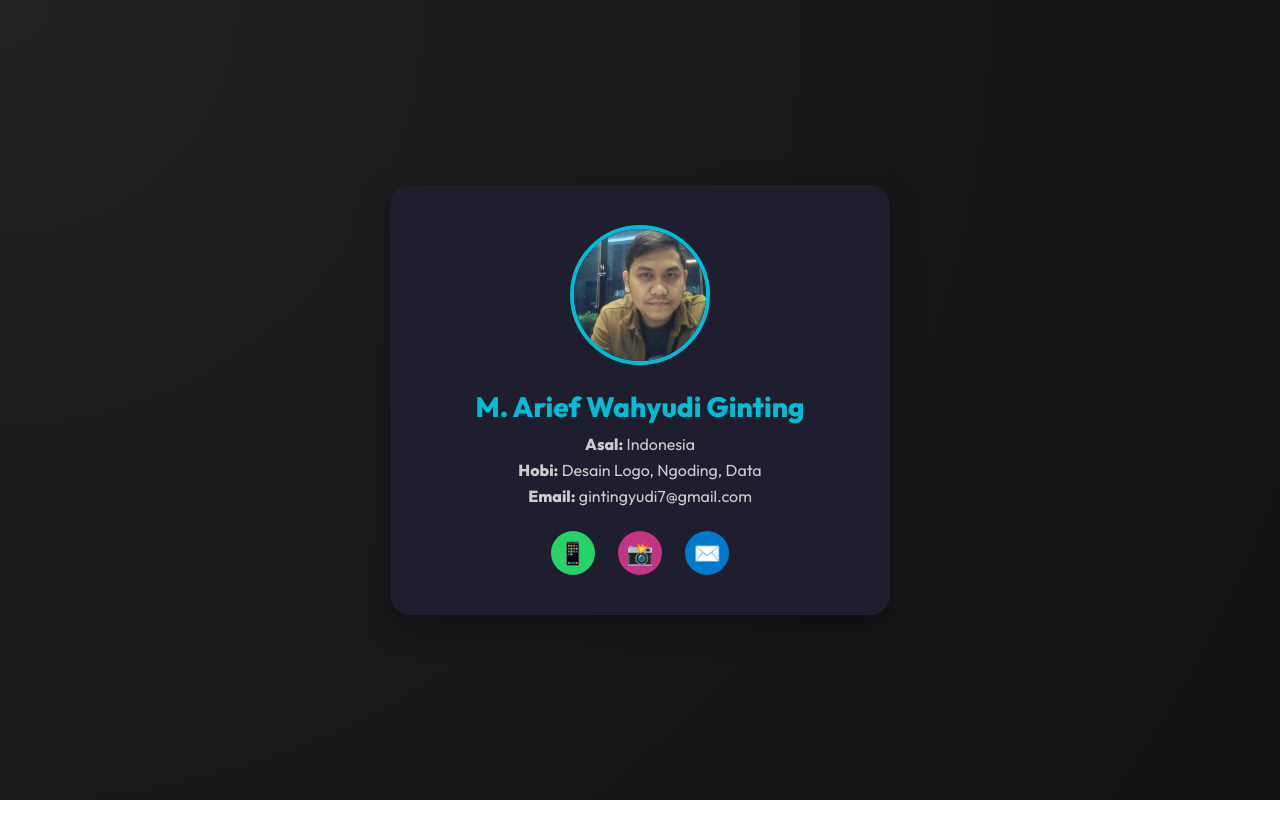
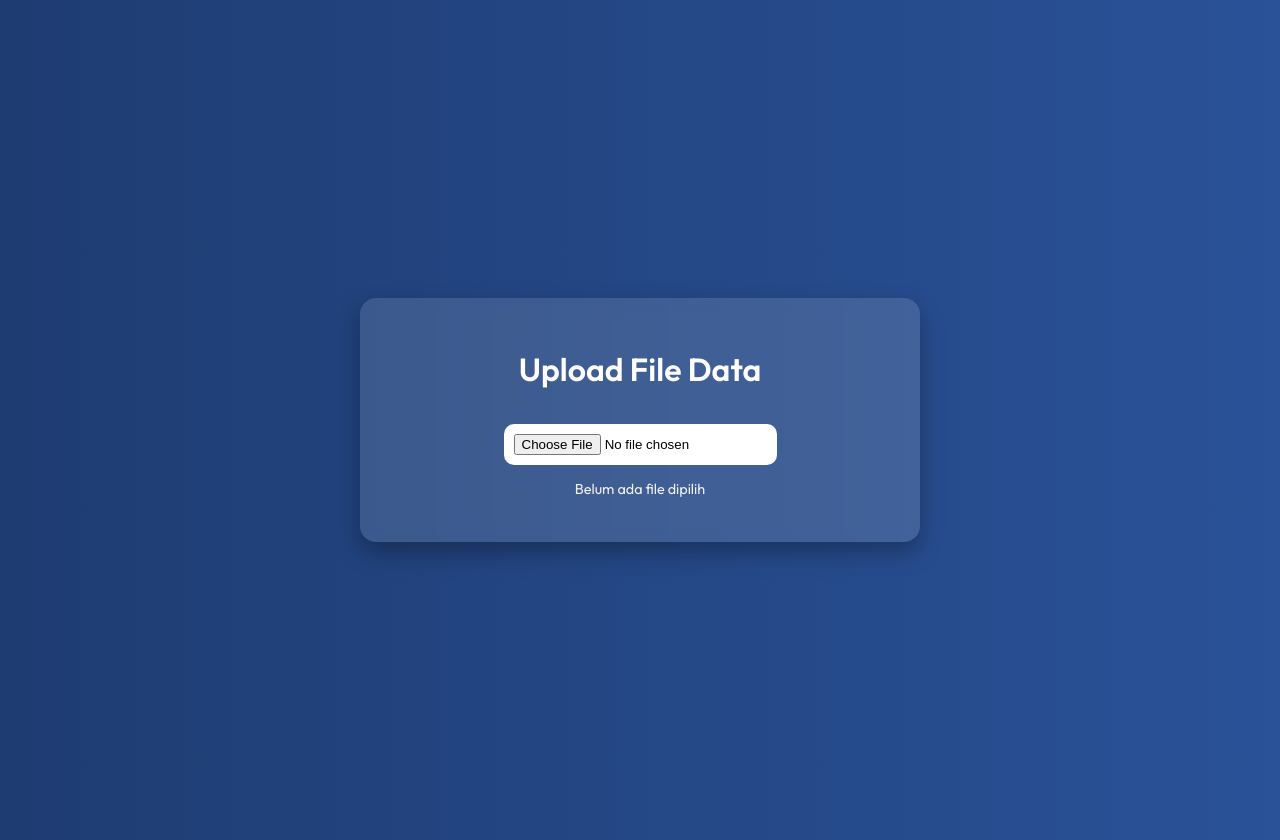
Before and after one commit to yudiginting/rumah-yudi-, a plain HTML site: page index.html in a window 1280 px wide. Before the commit the page ends 800 px from the top, so only its background shows below. Drawn offline with Linux system fonts and the light colour scheme.

Commit message:
index.html

```diff
--- a/index.html
+++ b/index.html
@@ -3,130 +3,71 @@
 <head>
   <meta charset="UTF-8" />
   <meta name="viewport" content="width=device-width, initial-scale=1.0" />
-  <title>Profil Yudi Ginting</title>
-  <link href="https://fonts.googleapis.com/css2?family=Outfit:wght@400;600;800&display=swap" rel="stylesheet">
+  <title>Upload Data - Yudi</title>
+  <link href="https://fonts.googleapis.com/css2?family=Outfit:wght@400;600&display=swap" rel="stylesheet" />
   <style>
-    * { margin: 0; padding: 0; box-sizing: border-box; }
-
     body {
       font-family: 'Outfit', sans-serif;
-      background: radial-gradient(circle at top left, #222, #111);
+      background: linear-gradient(to right, #1e3c72, #2a5298);
       color: #fff;
       display: flex;
+      flex-direction: column;
+      align-items: center;
       justify-content: center;
-      align-items: center;
       min-height: 100vh;
-      padding: 30px;
+      margin: 0;
+      padding: 20px;
     }
 
-    .card {
-      background: #1e1e2f;
-      border-radius: 20px;
-      padding: 40px;
+    .container {
+      background: #ffffff20;
+      backdrop-filter: blur(8px);
+      border-radius: 16px;
+      padding: 30px;
+      width: 90%;
       max-width: 500px;
-      width: 100%;
       text-align: center;
-      box-shadow: 0 10px 30px rgba(0,0,0,0.4);
-      animation: slideUp 1s ease forwards;
-      transform: translateY(30px);
-      opacity: 0;
-    }
-
-    @keyframes slideUp {
-      to {
-        transform: translateY(0);
-        opacity: 1;
-      }
-    }
-
-    .profile-img {
-      width: 140px;
-      height: 140px;
-      border-radius: 50%;
-      object-fit: cover;
-      border: 4px solid #00bcd4;
-      margin-bottom: 20px;
-      animation: zoomIn 1s ease 0.3s forwards;
-      opacity: 0;
-      transform: scale(0.8);
-    }
-
-    @keyframes zoomIn {
-      to {
-        transform: scale(1);
-        opacity: 1;
-      }
+      box-shadow: 0 10px 25px rgba(0, 0, 0, 0.3);
     }
 
     h1 {
-      font-size: 28px;
-      color: #00bcd4;
-      margin-bottom: 10px;
-      animation: fadeIn 1s ease 0.6s forwards;
-      opacity: 0;
+      margin-bottom: 20px;
     }
 
-    p {
-      font-size: 16px;
-      color: #ccc;
-      margin: 6px 0;
-      animation: fadeIn 1s ease 0.8s forwards;
-      opacity: 0;
+    input[type="file"] {
+      margin-top: 15px;
+      padding: 10px;
+      border-radius: 10px;
+      background: #fff;
+      border: none;
+      color: #000;
     }
 
-    .social-links {
-      margin-top: 25px;
-      animation: fadeIn 1s ease 1s forwards;
-      opacity: 0;
-    }
-
-    .social-links a {
-      text-decoration: none;
-      display: inline-block;
-      margin: 0 10px;
-      font-size: 22px;
-      width: 44px;
-      height: 44px;
-      line-height: 44px;
-      text-align: center;
-      border-radius: 50%;
-      color: white;
-      transition: all 0.3s ease;
-    }
-
-    .social-links a:hover {
-      transform: scale(1.2);
-      opacity: 0.9;
-    }
-
-    .wa { background: #25D366; }
-    .ig { background: #C13584; }
-    .mail { background: #007acc; }
-
-    @keyframes fadeIn {
-      to { opacity: 1; }
-    }
-
-    @media (max-width: 500px) {
-      .card {
-        padding: 30px 20px;
-      }
+    #fileName {
+      margin-top: 15px;
+      font-size: 0.9em;
+      color: #f0f0f0;
     }
   </style>
 </head>
 <body>
-  <div class="card">
-    <img class="profile-img" src="yudi.jpg" alt="Yudi Ginting" />
-    <h1>M. Arief Wahyudi Ginting</h1>
-    <p><strong>Asal:</strong> Indonesia</p>
-    <p><strong>Hobi:</strong> Desain Logo, Ngoding, Data</p>
-    <p><strong>Email:</strong> gintingyudi7@gmail.com</p>
+  <div class="container">
+    <h1>Upload File Data</h1>
+    <input type="file" id="fileUpload" />
+    <p id="fileName">Belum ada file dipilih</p>
+  </div>
 
-    <div class="social-links">
-      <a class="wa" href="https://wa.me/6281374375551" target="_blank" title="WhatsApp">📱</a>
-      <a class="ig" href="https://instagram.com/yudiginting" target="_blank" title="Instagram">📸</a>
-      <a class="mail" href="mailto:gintingyudi7@gmail.com" title="Email">✉️</a>
-    </div>
-  </div>
+  <script>
+    const fileUpload = document.getElementById("fileUpload");
+    const fileName = document.getElementById("fileName");
+
+    fileUpload.addEventListener("change", function () {
+      if (this.files.length > 0) {
+        fileName.textContent = `File terpilih: ${this.files[0].name}`;
+      } else {
+        fileName.textContent = "Belum ada file dipilih";
+      }
+    });
+  </script>
 </body>
 </html>
```
